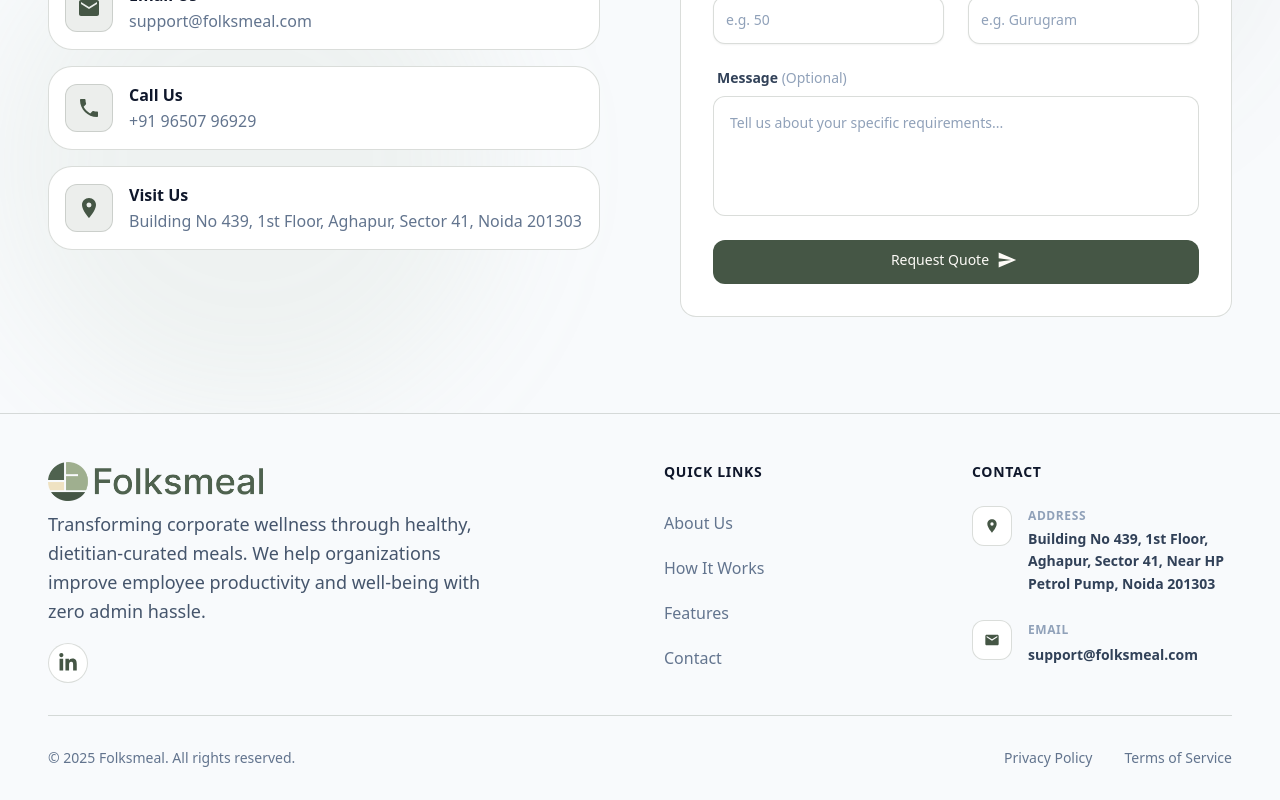
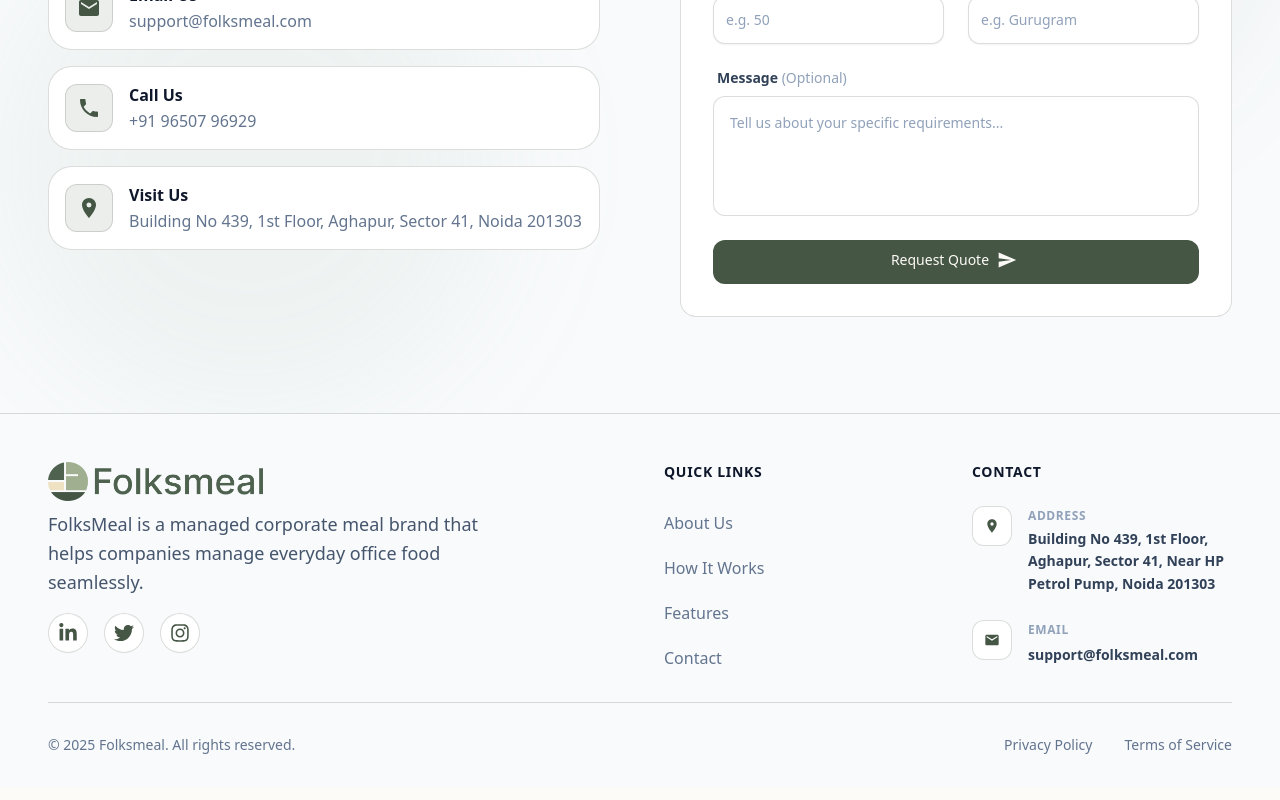
Before and after one commit to folksmeal/folksmeal, a Next.js app: page / in a window 1280 px wide. Shown: the part 7910-8710 px from the top of the page. Built offline with nearby package versions, Linux system fonts and the light colour scheme.

Commit message:
Updated Social Media Links

```diff
--- a/app/layout.tsx
+++ b/app/layout.tsx
@@ -22,7 +22,7 @@ export const metadata: Metadata = {
     default: "Folksmeal | Managed Office Meal Programs & Employee Food Solutions",
     template: "%s | Folksmeal"
   },
-  description: "Folksmeal delivers healthy and hygienic meals to workplaces through self-operated kitchens. Our managed meal program ensures seamless delivery, empowering businesses to prioritize employee wellbeing with minimal effort.",
+  description: "FolksMeal is a managed corporate meal brand that helps companies manage everyday office food seamlessly.",
   keywords: [
     "corporate meal subscriptions",
     "managed meal program",
@@ -62,7 +62,7 @@ export const metadata: Metadata = {
     url: "https://www.folksmeal.com",
     siteName: "Folksmeal",
     title: "Folksmeal | Managed Office Meal Programs & Employee Food Solutions",
-    description: "Folksmeal delivers healthy and hygienic meals to workplaces through self-operated kitchens. Our managed meal program ensures seamless delivery, empowering businesses to prioritize employee wellbeing with minimal effort.",
+    description: "FolksMeal is a managed corporate meal brand that helps companies manage everyday office food seamlessly.",
     images: [
       {
         url: "https://www.folksmeal.com/og-image.png",
@@ -77,10 +77,10 @@ export const metadata: Metadata = {
   // Twitter Card
   twitter: {
     card: "summary_large_image",
-    site: "@folksmeal",
-    creator: "@folksmeal",
+    site: "@FolksMealIndia",
+    creator: "@FolksMealIndia",
     title: "Folksmeal | Managed Office Meal Programs & Employee Food Solutions",
-    description: "Folksmeal delivers healthy and hygienic meals to workplaces through self-operated kitchens. Our managed meal program ensures seamless delivery, empowering businesses to prioritize employee wellbeing with minimal effort.",
+    description: "FolksMeal is a managed corporate meal brand that helps companies manage everyday office food seamlessly.",
     images: ["https://www.folksmeal.com/og-image.png"],
   },
 
--- a/components/StructuredData.tsx
+++ b/components/StructuredData.tsx
@@ -13,7 +13,7 @@ export function StructuredData() {
         logo: `${BASE_URL}/logo-large.png`,
         image: `${BASE_URL}/og-image.png`,
         description:
-            "Folksmeal delivers healthy and hygienic meals to workplaces through self-operated kitchens. Our managed meal program ensures seamless delivery and better employee wellbeing.",
+            "FolksMeal is a managed corporate meal brand that helps companies manage everyday office food seamlessly.",
         telephone: CONTACT_PHONE,
         email: CONTACT_EMAIL,
         address: {
@@ -47,7 +47,8 @@ export function StructuredData() {
         ],
         sameAs: [
             "https://www.linkedin.com/company/folksmeal",
-            "https://twitter.com/folksmeal",
+            "https://x.com/FolksMealIndia",
+            "https://www.instagram.com/folksmealindia",
         ],
     };
 
@@ -58,7 +59,7 @@ export function StructuredData() {
         url: BASE_URL,
         name: "Folksmeal",
         description:
-            "Folksmeal delivers healthy and hygienic meals to workplaces through self-operated kitchens.",
+            "FolksMeal is a managed corporate meal brand that helps companies manage everyday office food seamlessly.",
         publisher: {
             "@id": `${BASE_URL}/#organization`,
         },
@@ -87,7 +88,7 @@ export function StructuredData() {
             },
         ],
         description:
-            "Dietitian-curated office meals delivered daily through ISO-standard kitchens with zero admin overhead.",
+            "FolksMeal is a managed corporate meal brand that helps companies manage everyday office food seamlessly.",
         offers: {
             "@type": "Offer",
             availability: "https://schema.org/InStock",
--- a/components/sections/Footer.tsx
+++ b/components/sections/Footer.tsx
@@ -32,8 +32,7 @@ export function Footer() {
                             />
                         </Link>
                         <p className="text-slate-600 leading-relaxed max-w-md text-lg mt-2">
-                            Transforming corporate wellness through healthy, dietitian-curated meals.
-                            We help organizations improve employee productivity and well-being with zero admin hassle.
+                            FolksMeal is a managed corporate meal brand that helps companies manage everyday office food seamlessly.
                         </p>
                         <div className="flex gap-4 mt-4">
                             <Link
@@ -43,6 +42,22 @@ export function Footer() {
                                 className="w-10 h-10 rounded-full bg-white border border-primary/20 flex items-center justify-center text-primary hover:bg-hover-bg hover:border-primary hover:shadow-md transition-all duration-300"
                             >
                                 <FaLinkedinIn className="w-5 h-5" />
+                            </Link>
+                            <Link
+                                href="https://x.com/FolksMealIndia"
+                                target="_blank"
+                                rel="noopener noreferrer"
+                                className="w-10 h-10 rounded-full bg-white border border-primary/20 flex items-center justify-center text-primary hover:bg-hover-bg hover:border-primary hover:shadow-md transition-all duration-300"
+                            >
+                                <FaTwitter className="w-5 h-5" />
+                            </Link>
+                            <Link
+                                href="https://www.instagram.com/folksmealindia"
+                                target="_blank"
+                                rel="noopener noreferrer"
+                                className="w-10 h-10 rounded-full bg-white border border-primary/20 flex items-center justify-center text-primary hover:bg-hover-bg hover:border-primary hover:shadow-md transition-all duration-300"
+                            >
+                                <FaInstagram className="w-5 h-5" />
                             </Link>
                         </div>
                     </motion.div>
```
Also changed, not shown: public/llms.txt, public/manifest.json.
